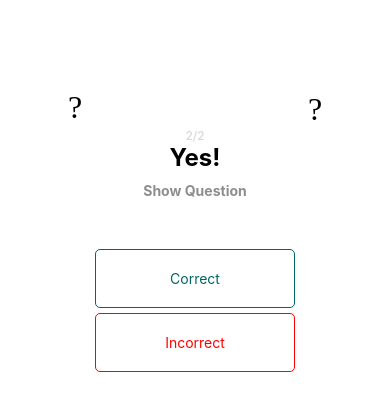
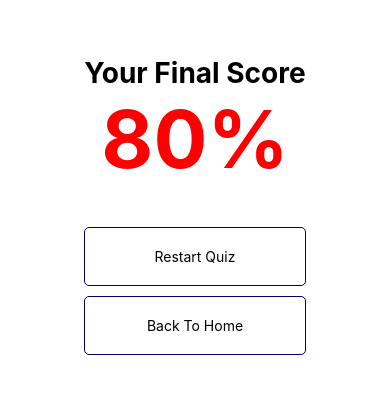
Before and after one commit to yufrances90/UdaciCards, a React Native app in the folder udacicards/: screen / in a window 390 px wide. Shown: the part 217-628 px from the top of the page. Built offline with nearby package versions, Linux system fonts and the light colour scheme.

Commit message:
feat: Finished building part III of "Quiz View" UI

```diff
--- /dev/null
+++ b/udacicards/components/QuizEnd.js
@@ -0,0 +1,71 @@
+import React, { Component, Fragment } from 'react';
+import {
+    StyleSheet,
+    View,
+    Text,
+    TouchableOpacity
+} from 'react-native';
+
+import globalStyles from '../styles/styles';
+
+export default class QuizEnd extends Component {
+
+    state = {
+        finalScore: 80
+    }
+    render() {
+
+        const { finalScore } = this.state;
+
+        return (
+            <View>
+                <View>
+                    <Text style={styles.scoreText}>
+                    Your Final Score
+                    </Text>
+                    <Text style={styles.scoreTextI}>
+                        {finalScore}%
+                    </Text>
+                </View>
+                <View>
+                    <TouchableOpacity
+                        style={styles.restartBtn}
+                    >
+                        <Text style={globalStyles.buttonText}>
+                            Restart Quiz
+                        </Text>
+                    </TouchableOpacity>
+                    <TouchableOpacity
+                        style={styles.backBtn}
+                    >
+                        <Text style={globalStyles.buttonText}>
+                            Back To Home
+                        </Text>
+                    </TouchableOpacity>
+                </View>
+            </View>
+        );
+    }
+}
+
+const styles = StyleSheet.create({
+    scoreText: {
+        fontWeight: 'bold',
+        fontSize: 28,
+        textAlign: 'center'
+    },
+    scoreTextI: {
+        fontWeight: 'bold',
+        fontSize: 80,
+        textAlign: 'center',
+        color: '#ff0000'
+    },
+    restartBtn: {
+        ...globalStyles.button,
+        marginTop: 40
+    },
+    backBtn: {
+        ...globalStyles.button,
+        marginTop: 10
+    }
+});
--- a/udacicards/pages/PQuiz.js
+++ b/udacicards/pages/PQuiz.js
@@ -6,13 +6,13 @@ import {
 
 import globalStyles from '../styles/styles';
 
-import Quiz from '../components/Quiz';
+import QuizEnd from '../components/QuizEnd';
 
 export default class PQuiz extends Component {
     render() {
         return (
             <View>
-                <Quiz />
+                <QuizEnd />
             </View>
         );
     }
```
